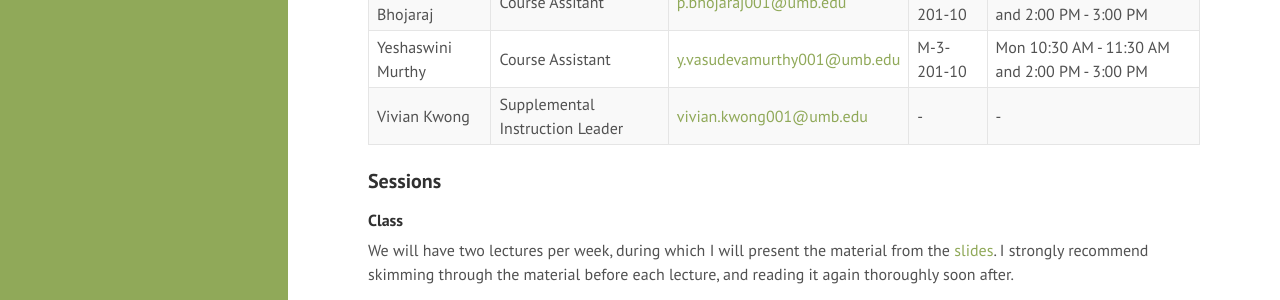
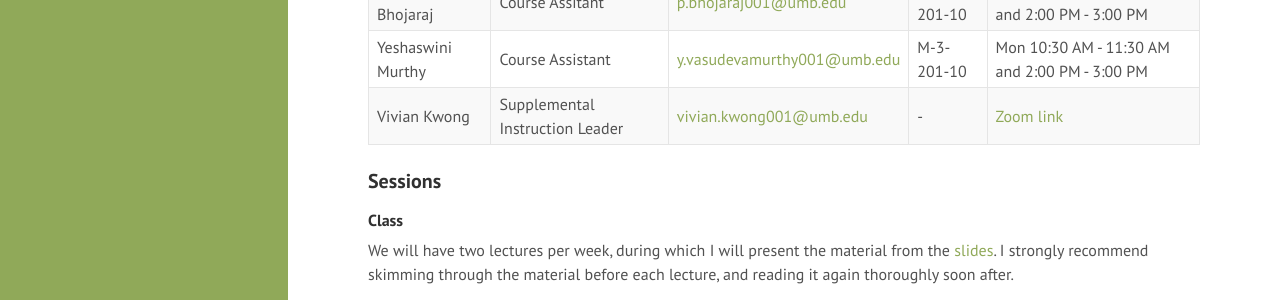
Before and after one commit to swamiiyer/swamiiyer.github.io, a Jekyll site: the page built from _pages/cs210/course_info.md, in a window 1280 px wide and 900 px high, scrolled down 607 px. Shown: the part 154-454 px from the top of the window. Built offline with Jekyll 4.4.1, drawn with Linux system fonts in a browser that asks for light colours.

Commit message:
SI Zoom link

```diff
--- a/_pages/cs210/course_info.md
+++ b/_pages/cs210/course_info.md
@@ -21,7 +21,7 @@ Kristin Qi | Teaching Assistant | [yanankristin.qi001@umb.edu](yanankristin.qi00
 Kyle Clapper | Teaching Assistant | [kyle.clapper001@umb.edu](kyle.clapper001@umb.edu) | M-3-0139 | Tue 11:00 AM - 12:00 PM and 5:30 PM - 6:30 PM |
 Prateeksha Bhojaraj | Course Assitant | [p.bhojaraj001@umb.edu](p.bhojaraj001@umb.edu) | M-3-201-10 | Wed 10:30 AM - 11:30 AM and 2:00 PM - 3:00 PM |
 Yeshaswini Murthy | Course Assistant | [y.vasudevamurthy001@umb.edu](y.vasudevamurthy001@umb.edu) | M-3-201-10 | Mon 10:30 AM - 11:30 AM and 2:00 PM - 3:00 PM |
-Vivian Kwong | Supplemental Instruction Leader | [vivian.kwong001@umb.edu](vivian.kwong001@umb.edu) | - | - |
+Vivian Kwong | Supplemental Instruction Leader | [vivian.kwong001@umb.edu](vivian.kwong001@umb.edu) | - | [Zoom link](https://umassboston.zoom.us/j/3559398523) |
 
 ### Sessions
 
```
